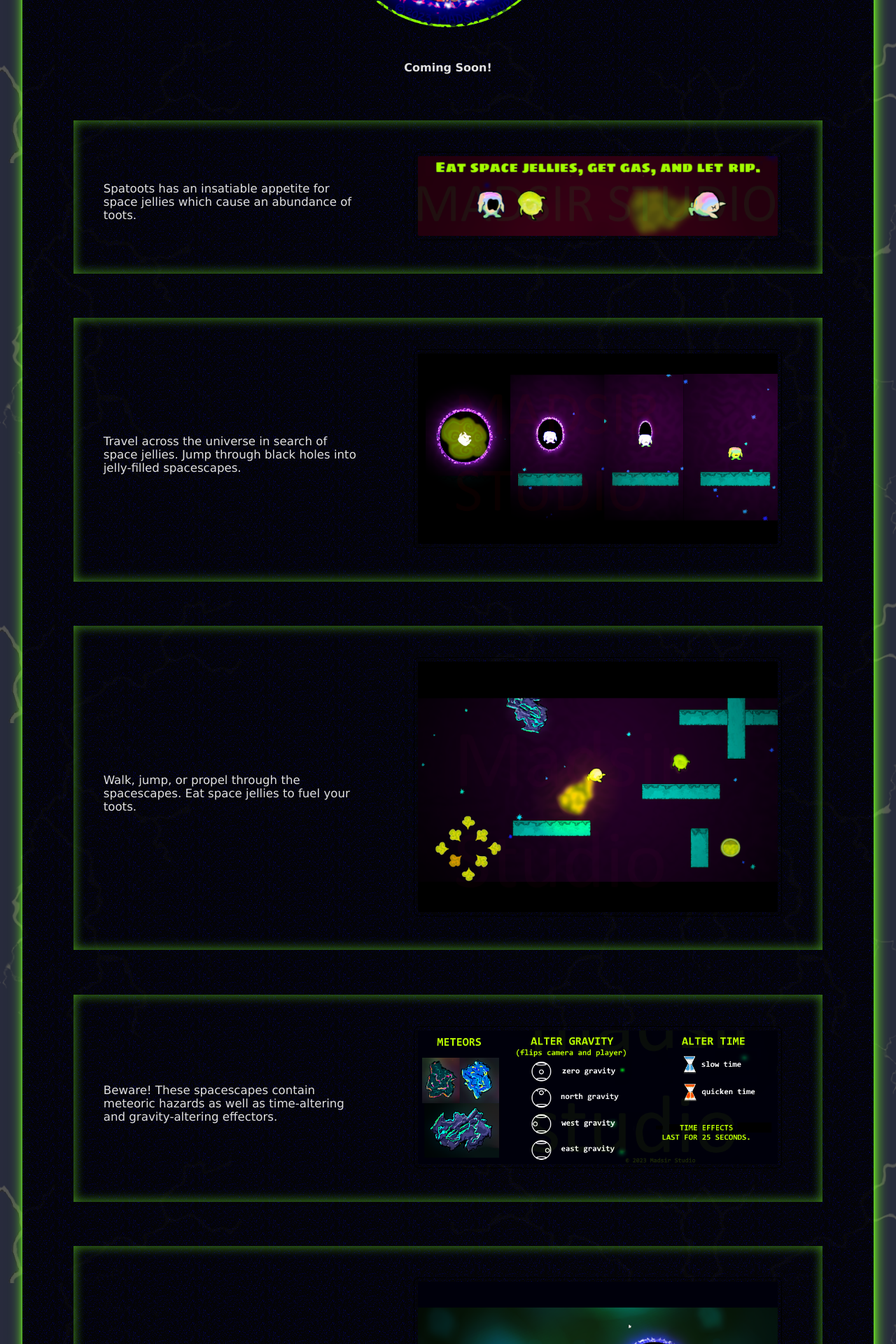
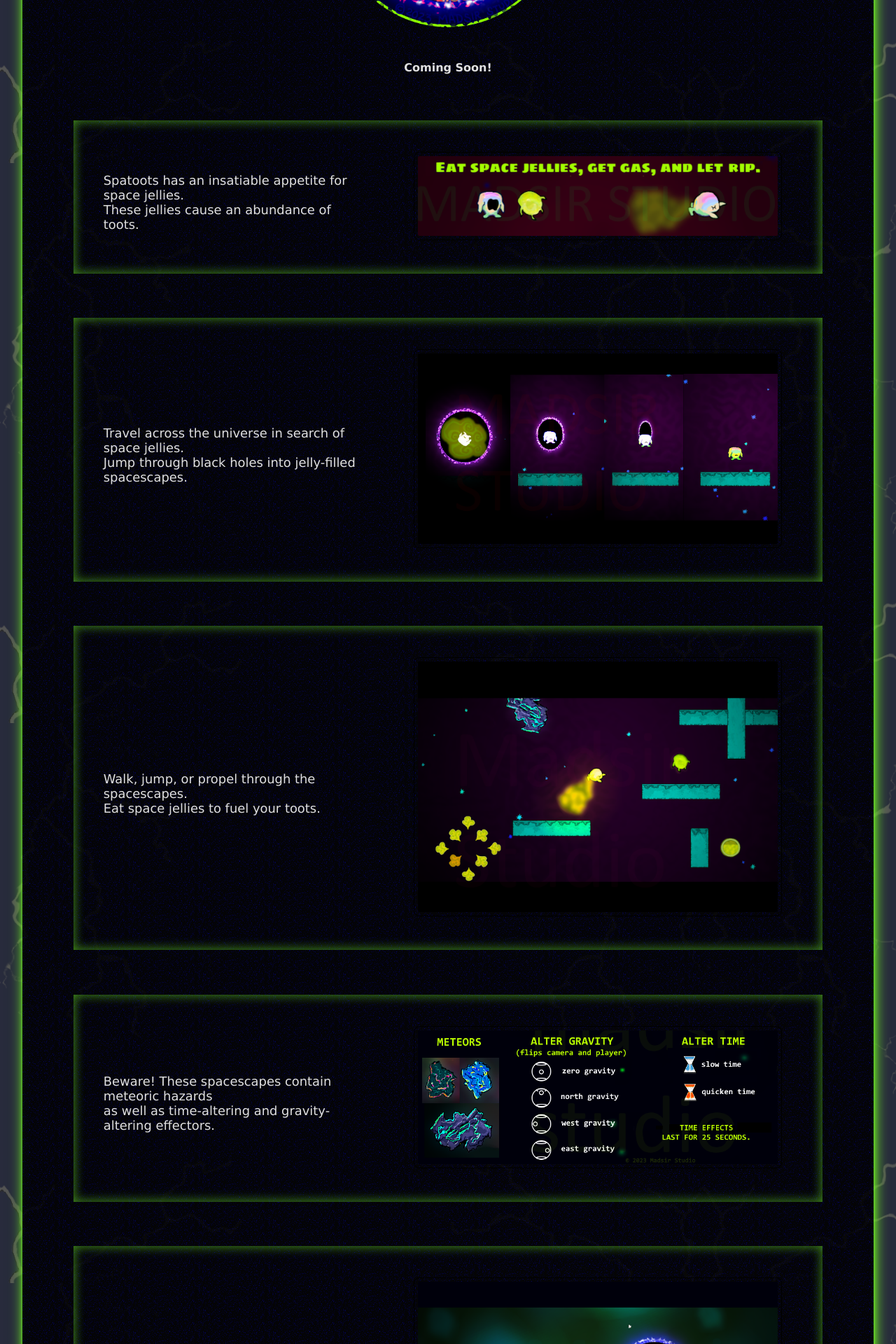
Before and after one commit to Madsir/madsirstudio.github.io, a Jekyll site: the page built from spacetoots/index.html, in a window 1280 px wide. Shown: the part 567-2487 px from the top of the page at 70% size. Built offline with Jekyll 4.4.1, drawn with Linux system fonts in a browser that asks for light colours; some of the changed text lies outside the part shown.

Commit message:
Update index.html

```diff
--- a/spacetoots/index.html
+++ b/spacetoots/index.html
@@ -54,14 +54,14 @@ h2 {
   margin-right: 5%;
 }
 p {
-  font-size: 1.3em;
+  font-size: 1.4em;
   margin-left: 10%;
   margin-right: 5%;
 }
 @media (max-width: 600px) {
 p {
   font-size: 0.7em;
-  margin-left: 10%;
+  margin-left: 20%;
   margin-right: 5%;
 }
 }
@@ -132,7 +132,7 @@ width: 60%;
 		  <br><div class="around"><br><br><br>
 			    <div class="center">
 				<div class="fonter">
-				<p>Spatoots has an insatiable appetite for space jellies which cause an abundance of toots.</p></div><br><br>
+				<p>Spatoots has an insatiable appetite for space jellies.<br>These jellies cause an abundance of toots.</p></div><br><br>
 				    <div class="fonte">
 		<a href="/Assets/bouttoots.png"><img src="/Assets/bouttoots.png" alt="instruction" style="width:80%;display:block;margin-left:auto;margin-right:auto"></a><br></div><br>
 			    </div>
@@ -141,7 +141,7 @@ width: 60%;
 			  <br><div class="around"><br><br><br>
 				  <div class="center">
 					  <div class="fonter">
-		<p>Travel across the universe in search of space jellies. Jump through black holes into jelly-filled spacescapes.</p></div><br><br>
+		<p>Travel across the universe in search of space jellies.<br>Jump through black holes into jelly-filled spacescapes.</p></div><br><br>
 					  <div class="fonte">
 	<a href="/Assets/spacescape.png"><img src="/Assets/spacescape.png" alt="spacehole" style="width:80%;display:block;margin-left:auto;margin-right:auto"></a><br></div>
 				  </div>
@@ -150,7 +150,7 @@ width: 60%;
 			  <br><div class="around"><br><br><br>
 				  <div class="center">
 					  <div class="fonter">
-				  <p>Walk, jump, or propel through the spacescapes. Eat space jellies to fuel your toots.</p></div><br><br>
+				  <p>Walk, jump, or propel through the spacescapes.<br>Eat space jellies to fuel your toots.</p></div><br><br>
 					  <div class="fonte">
 	<a href="/Assets/spacescape2.png"><img src="/Assets/spacescape2.png" alt="walk, jump, toot, eat jellies." style="width:80%;display:block;margin-left:auto;margin-right:auto"></a><br></div>
 				  </div>
@@ -159,7 +159,7 @@ width: 60%;
 		  <br><div class="around"><br><br><br>
 			  <div class="center">
 				  <div class="fonter">
-      <p>Beware! These spacescapes contain meteoric hazards as well as time-altering and gravity-altering effectors.</p></div>
+      <p>Beware! These spacescapes contain meteoric hazards<br>as well as time-altering and gravity-altering effectors.</p></div>
 		  			<br><br><div class="fonte">
 	<a href="/Assets/timegravTootsrMadsirStudio.png"><img src="/Assets/timegravTootsrMadsirStudio.png" alt="space toots hazards" style="width:80%;display:block;margin-left:auto;margin-right:auto"></a><br></div>
 			  </div>
```
Also changed, not shown: other parts of spacetoots/index.html (+3 -3 lines).
